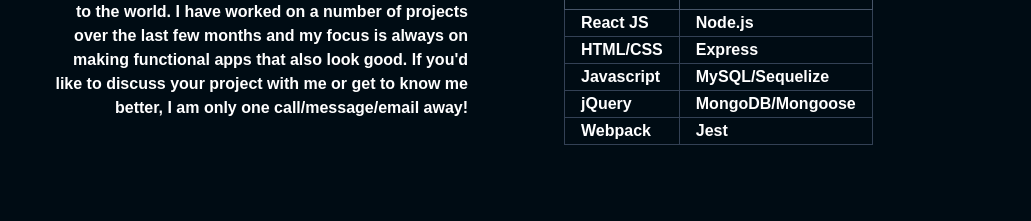
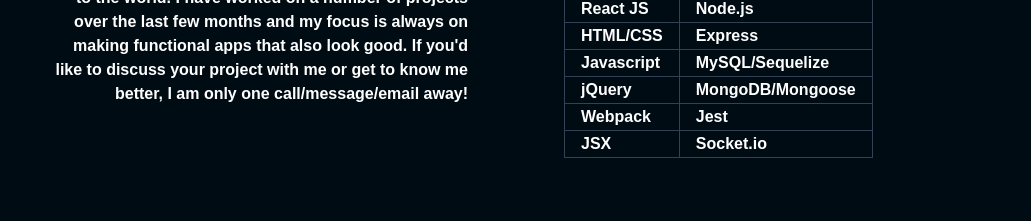
Before and after one commit to MoeCancode/portfolio, a React (Create React App) app: page / in a window 1280 px wide. Shown: the part 1220-1441 px from the top of the page, without its empty margins (124-1155 px from the left). Built offline with nearby package versions, Linux system fonts and the light colour scheme.

Commit message:
Make new build

```diff
--- a/src/components/About.js
+++ b/src/components/About.js
@@ -56,6 +56,10 @@ const About = () => {
                   <td className="border border-slate-700 text-white px-4">Webpack</td>
                   <td className="border border-slate-700 text-white px-4">Jest</td>
                 </tr>
+                <tr>
+                  <td className="border border-slate-700 text-white px-4">JSX</td>
+                  <td className="border border-slate-700 text-white px-4">Socket.io</td>
+                </tr>
               </tbody>
             </table>
           </div>
```
